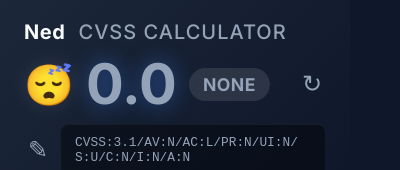
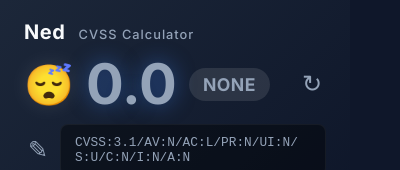
Before and after one commit to br0wnboi/ned-cvss-calculator, a browser extension: page popup.html in a window 400 px wide. Shown: the top 170 px of the page. Drawn offline with Linux system fonts and the light colour scheme.

Commit message:
refactor: Adjust subtitle font size unit to rem and remove uppercase transformation.

```diff
--- a/popup.css
+++ b/popup.css
@@ -57,10 +57,9 @@ h1 {
 }
 
 .subtitle {
-    font-size: 0.8;
+    font-size: 0.8rem;
     font-weight: 500;
     color: var(--text-muted);
-    text-transform: uppercase;
     letter-spacing: 1px;
     margin-left: 8px;
 }
```
